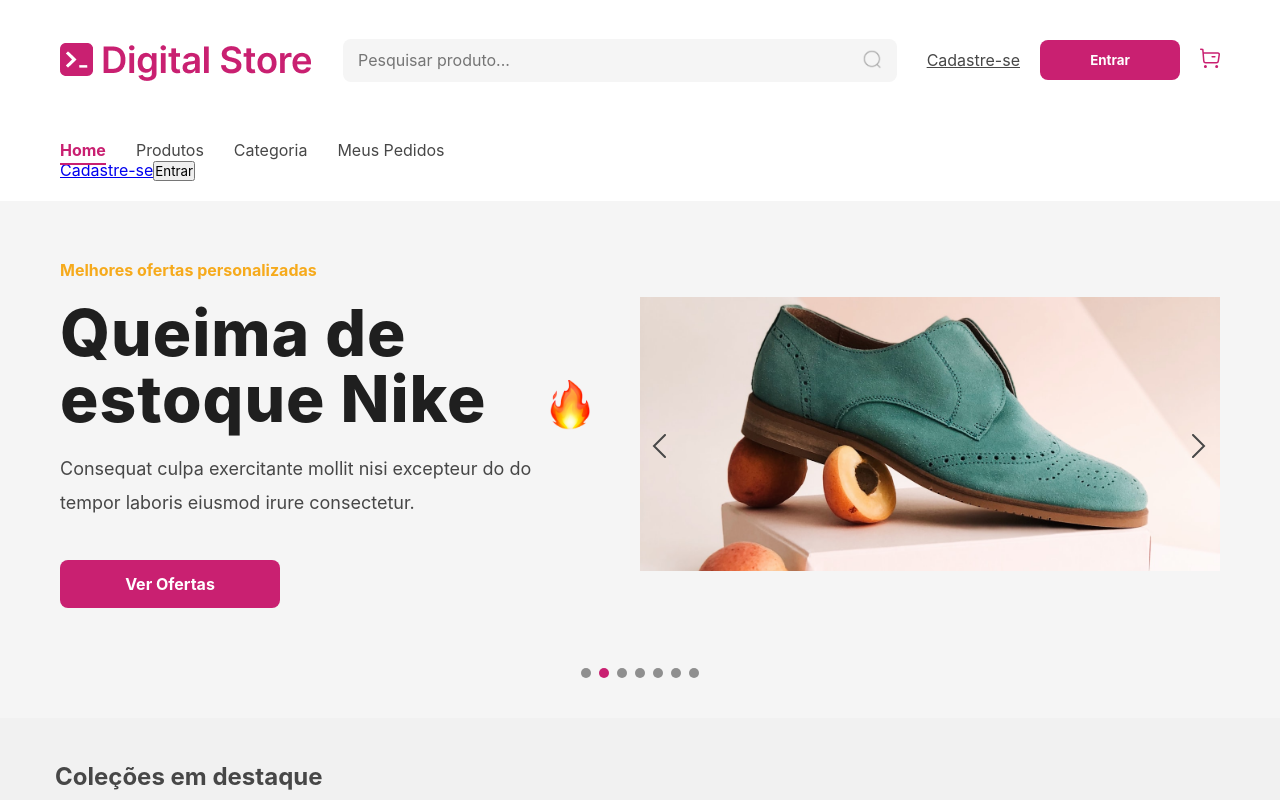
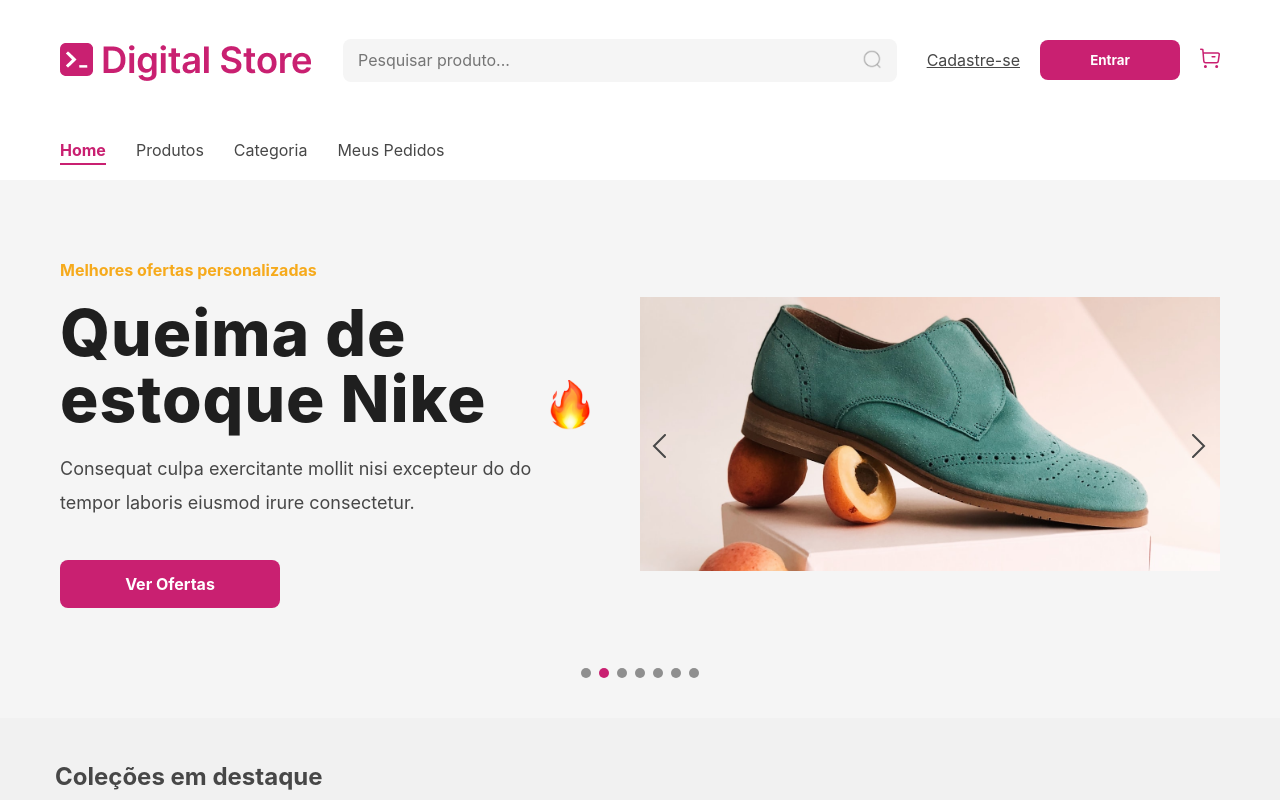
Before and after one commit to evenilsonguerreiro/projeto-frontend, a React (Vite) app: page / in a window 1280 px wide. Shown: the top 800 px of the page. Built offline with nearby package versions, Linux system fonts and the light colour scheme.

Commit message:
add display-none no moblie

```diff
--- a/src/components/Header/style.js
+++ b/src/components/Header/style.js
@@ -172,10 +172,17 @@
   }
 `;
 export const NavMenu = styled.nav`
-  /* Mantendo seu Desktop intacto */
   max-width: 1200px;
   margin: 20px auto;
   padding: 0 20px;
+
+  .btn-entrar {
+    display: none;
+  }
+
+  .cadastro {
+    display: none;
+  }
 
   ul {
     display: flex;
```
